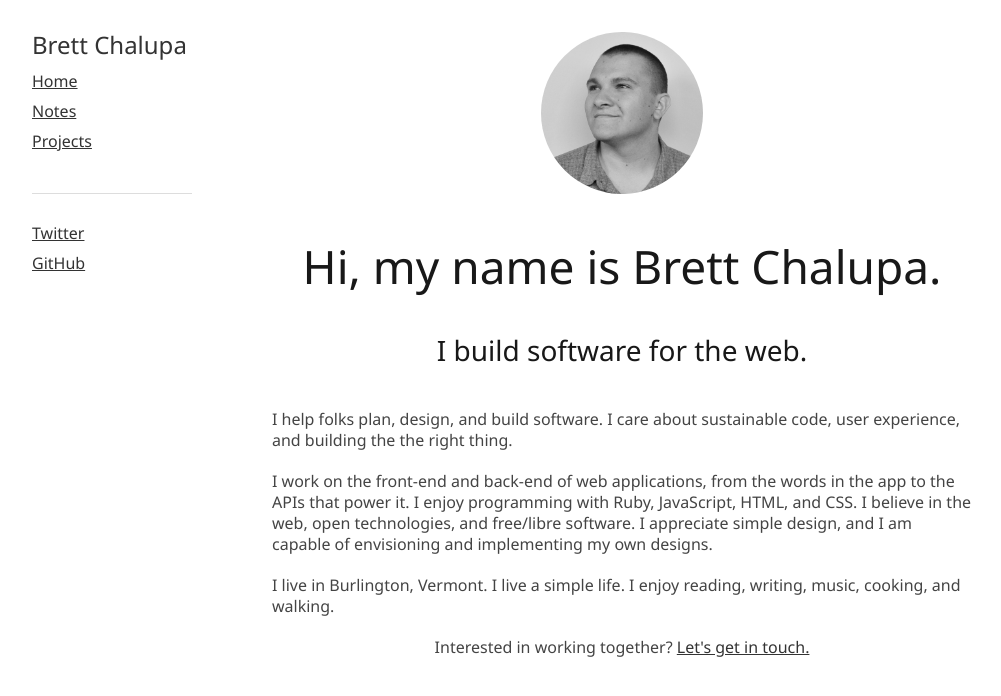
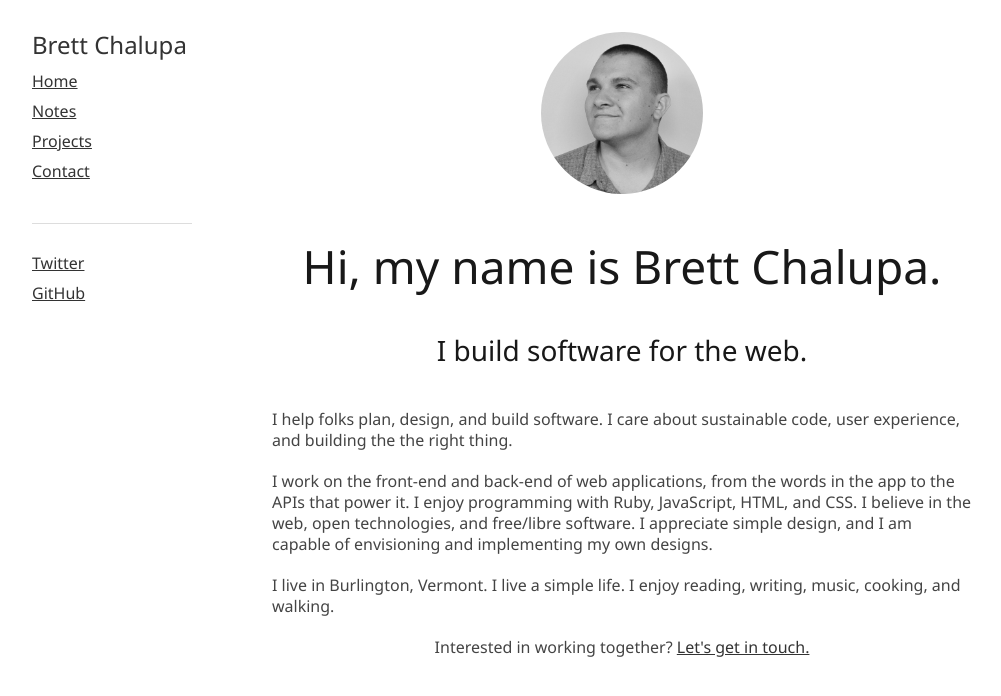
Before and after one commit to brettchalupa/brettchalupa.github.io, a Jekyll site: the page built from index.html, in a window 1280 px wide. Shown: the top 696 px of the page, without its empty margins (138-1139 px from the left). Built offline with Jekyll 4.4.1, drawn with Linux system fonts in a browser that asks for light colours; Markdown is read by kramdown in place of the engine named in the settings.

Commit message:
Add contact to the default nav

```diff
--- a/_layouts/default.html
+++ b/_layouts/default.html
@@ -28,6 +28,7 @@
           <li class="nav-item"><a href="/">Home</a></li>
           <li class="nav-item"><a href="/notes">Notes</a></li>
           <li class="nav-item"><a href="/projects">Projects</a></li>
+          <li class="nav-item"><a href="/contact/">Contact</a></li>
           <br/>
           <hr/>
           <li class="nav-item"><a
```
